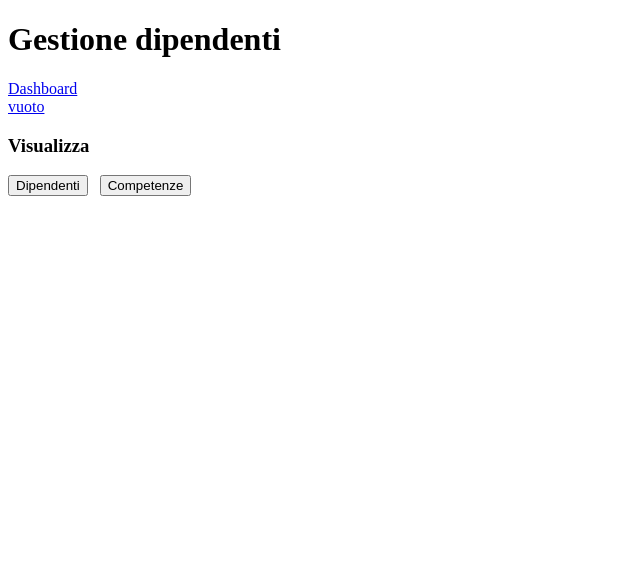
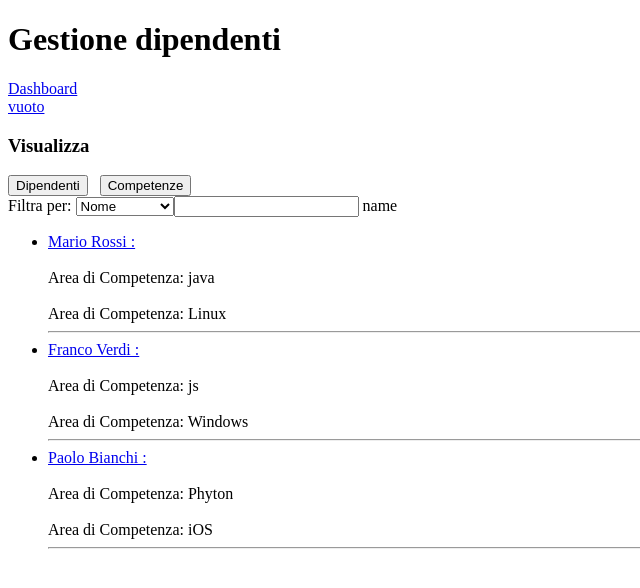
Before and after one commit to plansoft-it/GestioneCompetenze, an Angular app in the folder Angular/GestioneCompetenze/: page /view-search in a window 1280 px wide. Shown: the top 588 px of the page, without its empty margins (0-640 px from the left). Built offline with nearby package versions, Linux system fonts and the light colour scheme.

Commit message:
Risolti problemi sulla ricerca delle competenze la ricerc delle competenze delle aree dovrebbe funzionare correttamente. Adesso le ricerche dovrebbero funzionare entrambe, ci sarà poi bisogno di modificarle quando si otterranno tutti i dati dal server

```diff
--- a/Angular/GestioneCompetenze/src/app/lista-fittizia.ts
+++ b/Angular/GestioneCompetenze/src/app/lista-fittizia.ts
@@ -31,5 +31,20 @@ import { Dipendente } from './dipendenti-inteface';
                 level: 1
             }
         ]
-    }
+    },
+    {
+        userName: "Paolo Bianchi",
+        competenceUser: [
+            {
+                nameComp: 'Phyton',
+                area: 'linguaggi programmazione',
+                level: 1
+            },
+            {
+                nameComp: 'iOS',
+                area: 'Sistemi operativi',
+                level: 1
+            }
+        ]
+    },
 ];
--- a/Angular/GestioneCompetenze/src/app/view-search/view-search.component.html
+++ b/Angular/GestioneCompetenze/src/app/view-search/view-search.component.html
@@ -65,7 +65,7 @@
 
 
         <ng-container *ngFor="let empCompetence of competences; let i=index">
-            <ng-container *ngIf="(selectedOption=='name' && empCompetence.areaName.toLocaleLowerCase().includes(searchedValue.toLocaleLowerCase())) || (selectedOption=='competencesInArea') ">
+            <ng-container *ngIf="(selectedOption=='name' && empCompetence.areaName.toLocaleLowerCase().includes(searchedValue.toLocaleLowerCase())) || (checkAreaCompetence(selectedOption, empCompetence, searchedValue.toLocaleLowerCase(), i )) ">
             <li>
                 <!-- Sempre solito problema dell' iterazione del array all'interno-->
 
--- a/Angular/GestioneCompetenze/src/app/view-search/view-search.component.ts
+++ b/Angular/GestioneCompetenze/src/app/view-search/view-search.component.ts
@@ -13,7 +13,7 @@ export class ViewSearchComponent implements OnInit {
 
   employees = DIPENDENTI;
   competences = COMPETENZE;
-  checkShowEmployees: boolean = false;
+  checkShowEmployees: boolean = true;
   checkShowCompetences: boolean = false;
 
   searchedValue: string = "";
@@ -55,16 +55,23 @@ export class ViewSearchComponent implements OnInit {
 
 
   ///DA SISTEMARE
-checkAreaCompetence(arrayArea, searchedValue:string): boolean{
-  arrayArea = COMPETENZE;
-  for (let index = 0; index < arrayArea.competencesForArea.length; index++) {
-    if(arrayArea.competencesForArea[index]==searchedValue){
+  checkAreaCompetence(option: string, empCompetence, searchedValue: string, index1): boolean {
+    empCompetence = COMPETENZE;
+
+    if (option == 'competencesInArea') {
+
+      for (let index = 0; index < empCompetence[index1].competencesForArea.length; index++) {
+        if (empCompetence[index1].competencesForArea[index].nameCompetence.toLocaleLowerCase().includes(searchedValue)) { //Sono andato a caso ma funziona
           return true;
+        }
+
+
       }
 
     }
     return false;
-}
 
 
   }
+
+}
```
Lines whose indentation alone changed are shown as unchanged.
